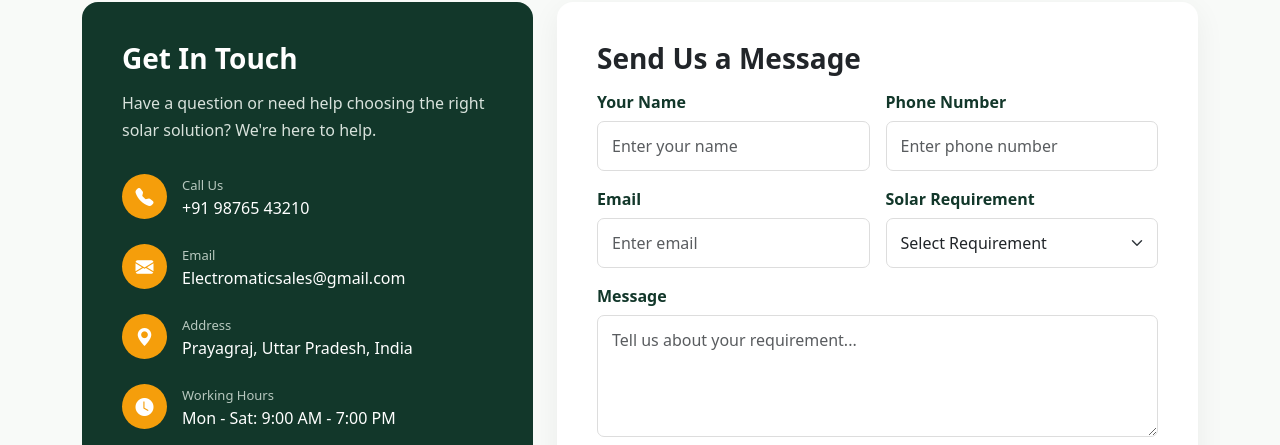
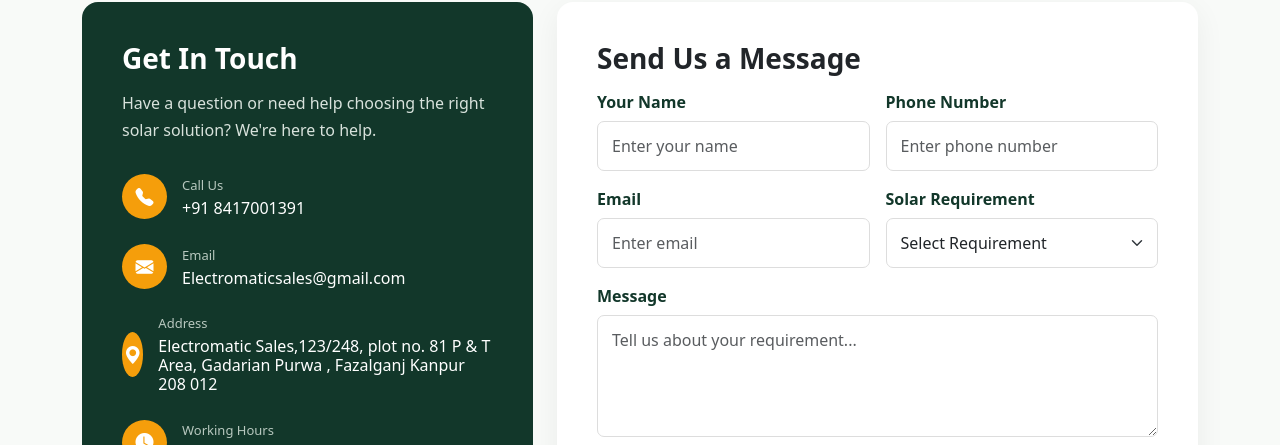
Before and after one commit to adarshkumar006/solar-website, a plain HTML site: page index.html in a window 1280 px wide. Shown: the part 4740-5185 px from the top of the page. Drawn offline with nearby package versions, Linux system fonts and the light colour scheme.

```diff
--- a/index.html
+++ b/index.html
@@ -981,7 +981,7 @@
             <i class="bi bi-telephone-fill"></i>
             <div>
               <span>Call Us</span>
-              <h6>+91 98765 43210</h6>
+              <h6>+91 8417001391</h6>
             </div>
           </div>
 
@@ -997,7 +997,8 @@
             <i class="bi bi-geo-alt-fill"></i>
             <div>
               <span>Address</span>
-              <h6>Prayagraj, Uttar Pradesh, India</h6>
+              <h6>Electromatic  Sales,123/248, plot no. 81
+P & T Area, Gadarian Purwa , Fazalganj Kanpur 208 012</h6>
             </div>
           </div>
 
```
